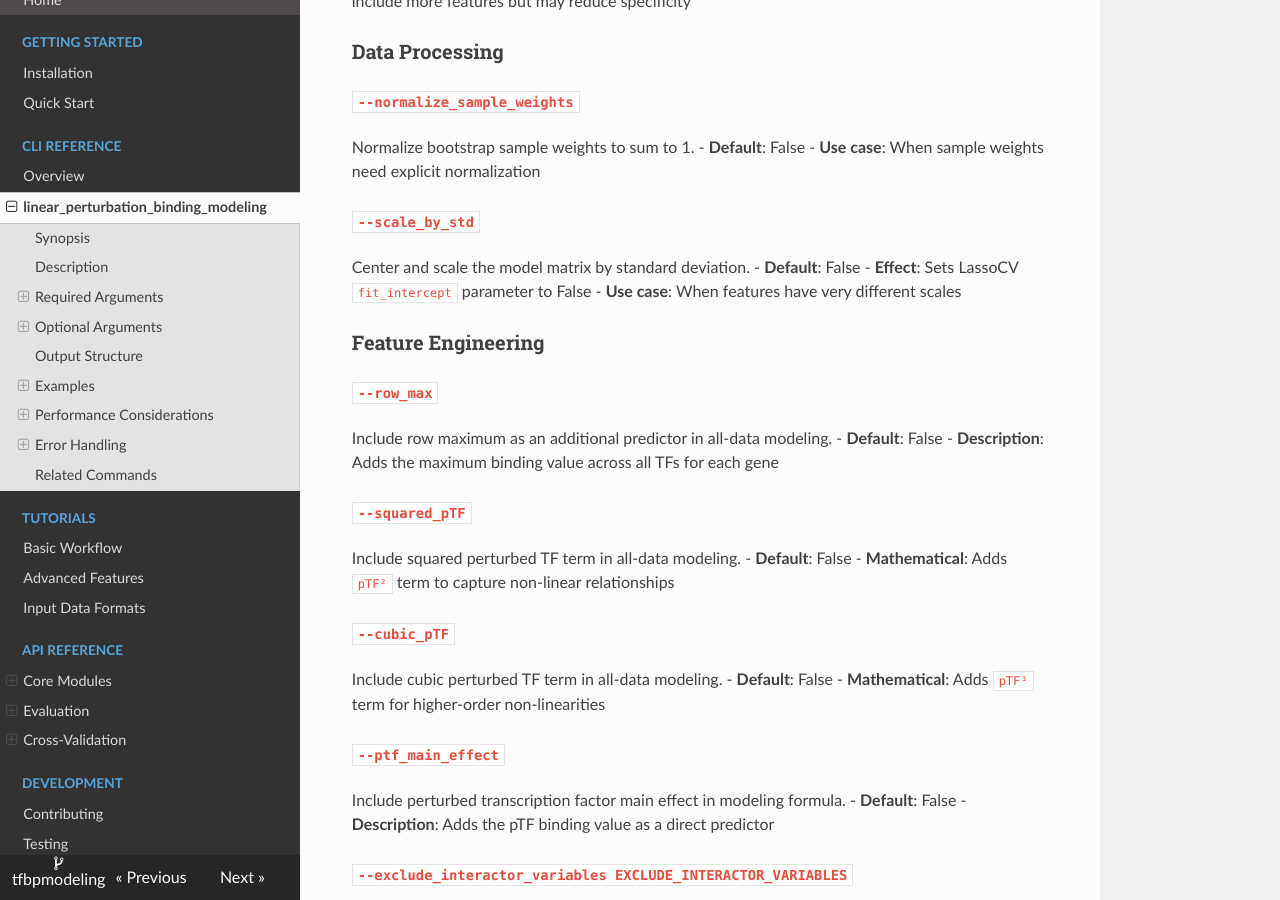
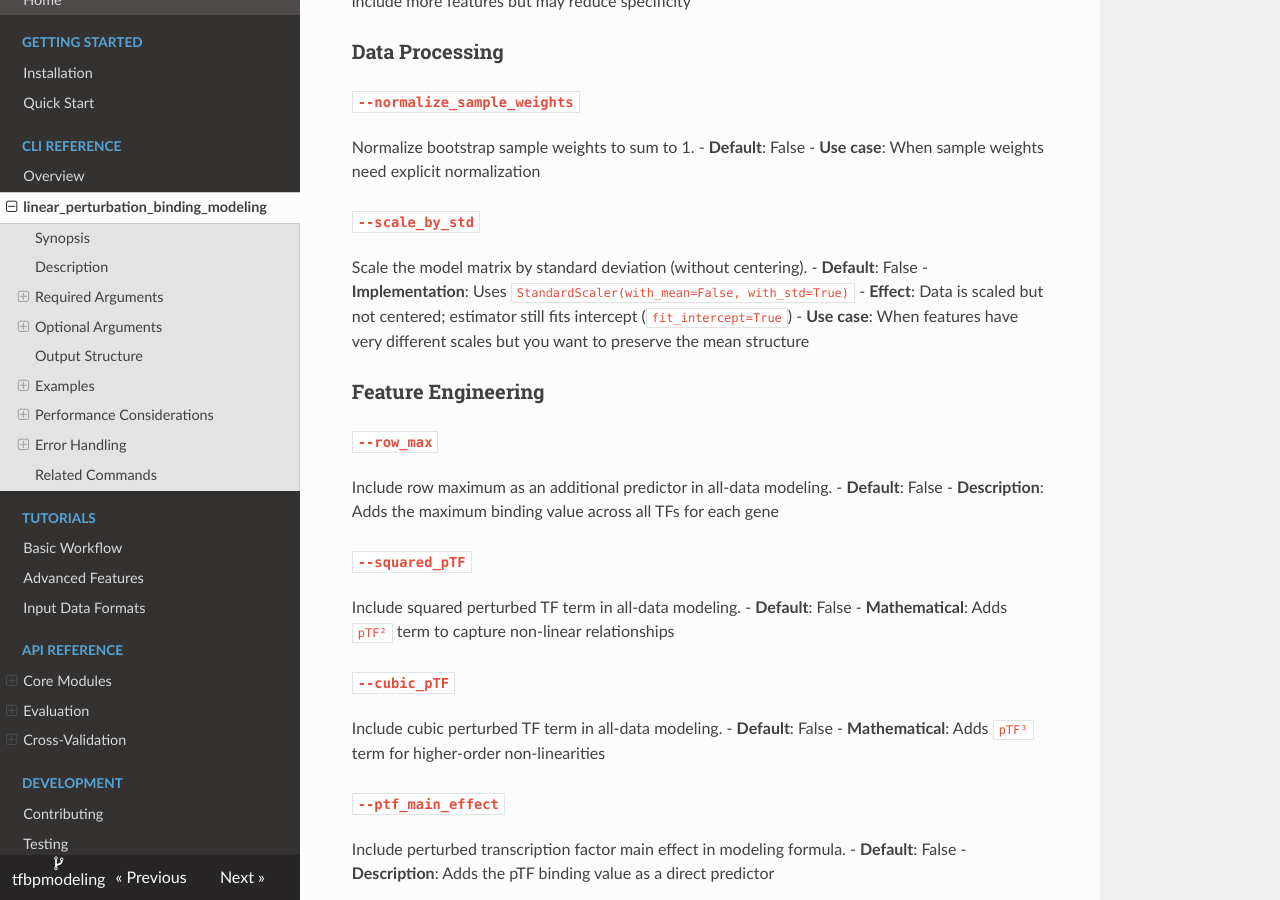
Before and after one commit to BrentLab/tfbpmodeling, an MkDocs documentation site: the page built from docs/cli/linear-perturbation-binding-modeling.md, in a window 1280 px wide and 900 px high, scrolled down 2549 px. Built offline with MkDocs 1.6.1, drawn with Linux system fonts in a browser that asks for light colours; nearby versions of some CDN libraries.

Commit message:
updating documentation to reflect that the centering option is removed

```diff
--- a/docs/cli/linear-perturbation-binding-modeling.md
+++ b/docs/cli/linear-perturbation-binding-modeling.md
@@ -111,10 +111,11 @@ Normalize bootstrap sample weights to sum to 1.
 - **Use case**: When sample weights need explicit normalization
 
 #### `--scale_by_std`
-Center and scale the model matrix by standard deviation.
+Scale the model matrix by standard deviation (without centering).
 - **Default**: False
-- **Effect**: Sets LassoCV `fit_intercept` parameter to False
-- **Use case**: When features have very different scales
+- **Implementation**: Uses `StandardScaler(with_mean=False, with_std=True)`
+- **Effect**: Data is scaled but not centered; estimator still fits intercept (`fit_intercept=True`)
+- **Use case**: When features have very different scales but you want to preserve the mean structure
 
 ### Feature Engineering
 
```
Also changed, not shown: README.md (+1 -1 lines), 2 other files.
